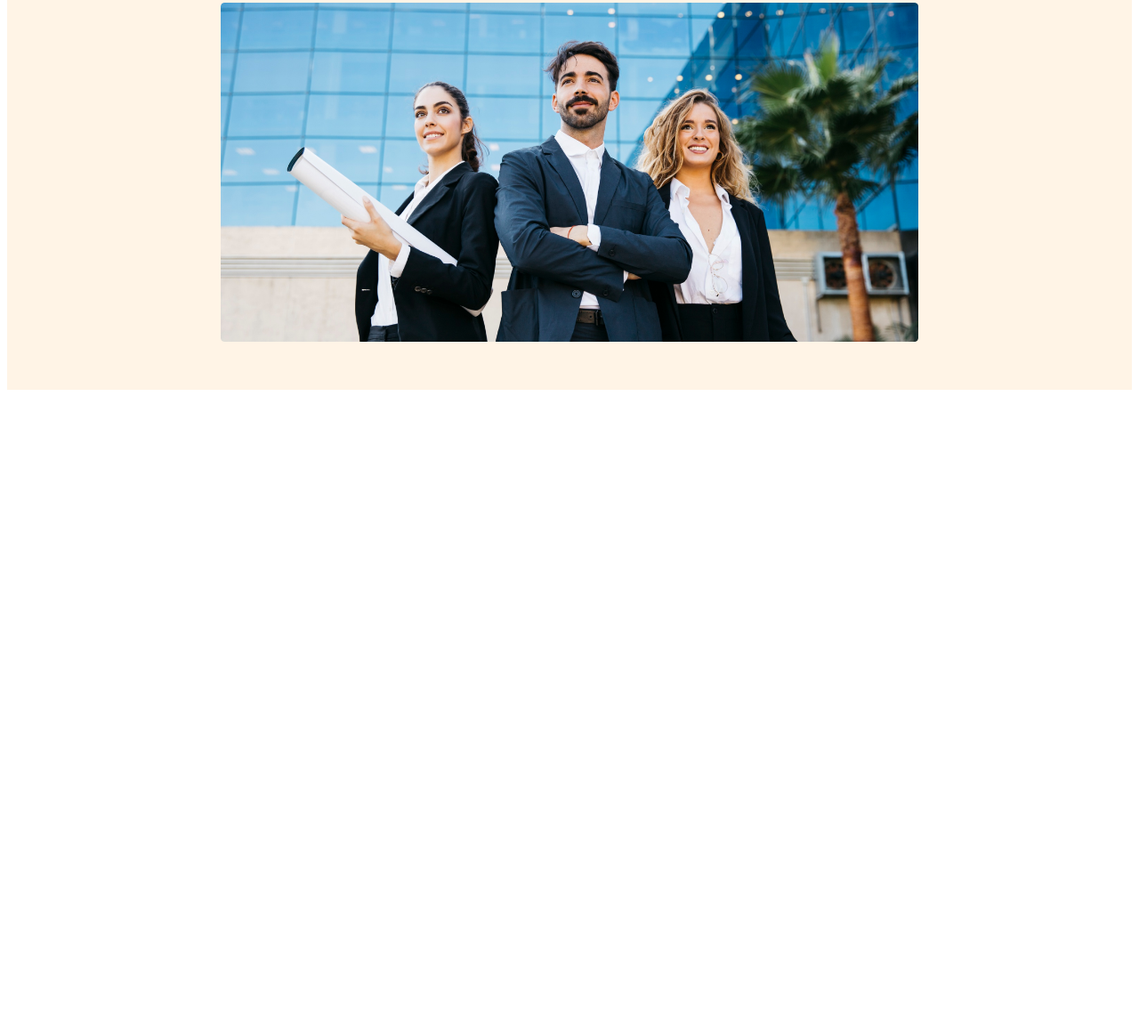
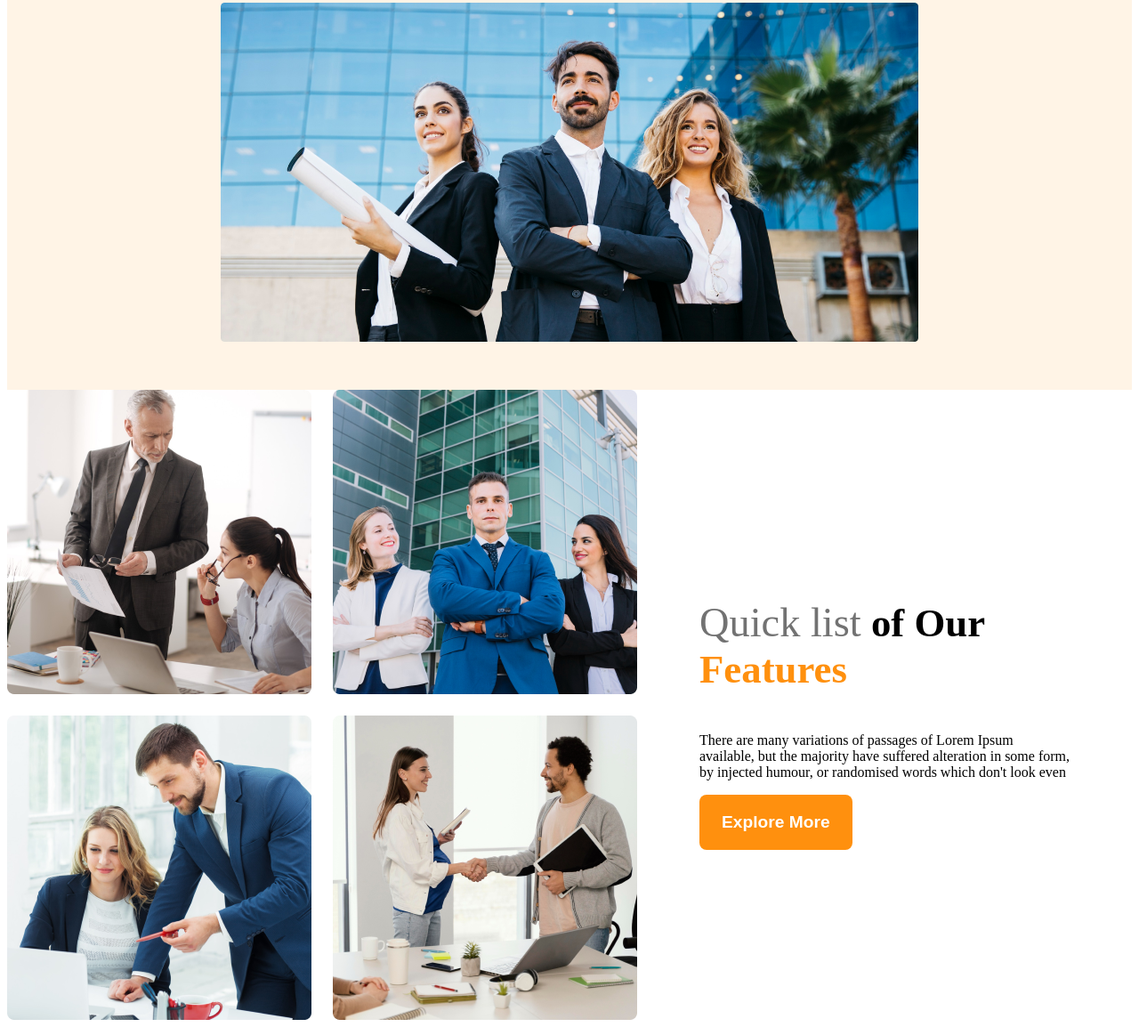
Before and after one commit to jihaduddinjbm/g3-architect-website, a plain HTML site: page index.html in a window 1280 px wide. Shown: the part 618-1772 px from the top of the page at 89% size. Before the commit the page ends 1064 px from the top, so only its background shows below. Drawn offline with Linux system fonts and the light colour scheme.

Commit message:
added section teams container

```diff
--- a/index.html
+++ b/index.html
@@ -29,5 +29,23 @@
 
         </div>
     </header>
+    <main>
+        <section class="teams-container">
+            <div class="teams-img-container">
+               <img src="images/team1.png" alt="">
+               <img src="images/team2.png" alt="">
+               <img src="images/team3.png" alt="">
+               <img src="images/team4.png" alt="">
+            </div>
+            <div class="teams-content">
+             <h3 class="teams-title"><span class="quick-list">Quick list</span> <span>of Our</span> <span class="text-features">Features</span></h3>
+             <p class="teams-description">
+                There are many variations of passages of Lorem Ipsum available, but the majority have suffered alteration in some form, by injected humour, or randomised words which don't look even
+             </p>
+             <button class="btn-primary">Explore More</button>
+            </div>
+        </section>
+    </main>
+
 </body>
 </html>
--- a/styles/architect.css
+++ b/styles/architect.css
@@ -68,6 +68,36 @@ nav li a{
     margin-top: 20px;
     width: 100%;
 }
+main{
+    max-width: 1440px;
+    margin: 0 auto;
+}
+.teams-container{
+    display: flex;
+    align-items: center;
+}
+.teams-img-container{
+    display: grid;
+    grid-template-columns: repeat(2,1fr);
+    gap: 24px;
+}
+.teams-content{
+    padding-left: 70px;
+    padding-right: 70px;
+}
+.teams-title{
+   font-size: 2.8rem;
+}
+.teams-title .quick-list{
+    color: #727272;
+    font-size: 2.9rem;
+    font-weight: 500;
+}
+.teams-title .text-features{
+    color: #FF900E;
+    font-size: 2.8rem;
+    font-weight: 700;
+}
 /* responsive styles */
 /* mobile devices */
 @media  screen and (max-width: 576px)  {
```
